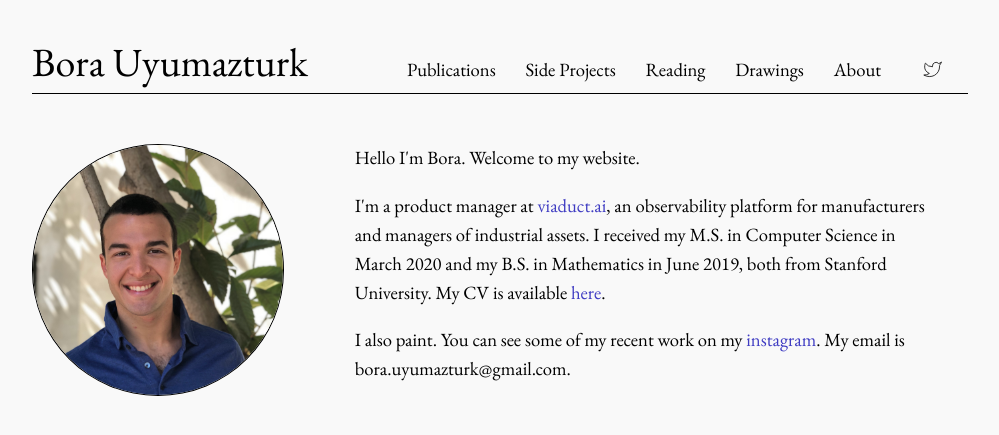
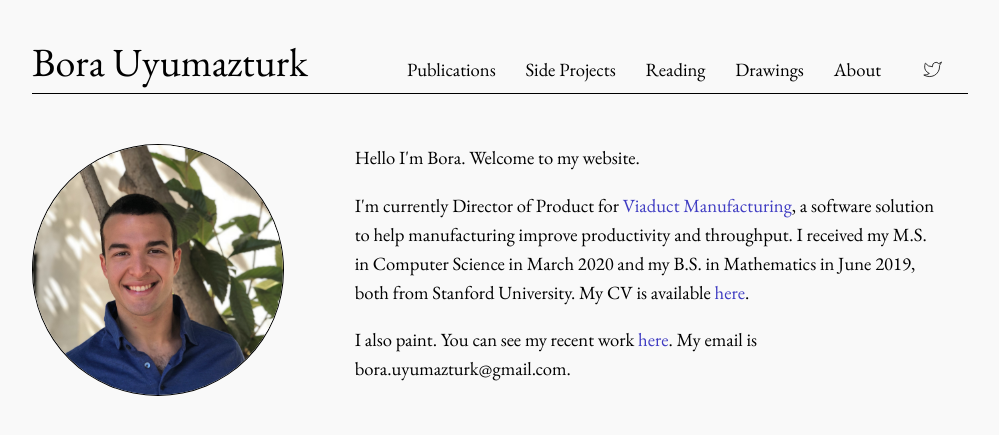
Before and after one commit to bora-uyumazturk/bora-uyumazturk.github.io, a Jekyll site: the page built from index.html, in a window 1280 px wide. Shown: the top 435 px of the page, without its empty margins (140-1139 px from the left). Built offline with Jekyll 4.4.1, drawn with Linux system fonts in a browser that asks for light colours.

Commit message:
Update index.html

```diff
--- a/index.html
+++ b/index.html
@@ -10,11 +10,11 @@ title: About Me
         Hello I'm Bora. Welcome to my website.
       </p>
       <p>
-        I'm a product manager at <a href="https://viaduct.ai" target="_blank">viaduct.ai</a>, an observability platform for manufacturers and managers of industrial assets.
+        I'm currently Director of Product for <a href="https://www.viaduct.ai/for-manufacturing" target="_blank">Viaduct Manufacturing</a>, a software solution to help manufacturing improve productivity and throughput.
         I received my M.S. in Computer Science in March 2020 and my B.S. in Mathematics in June 2019, both from Stanford University. My CV is available <a href="assets/Bora_resume_May_2025.pdf">here</a>.
       </p>
       <p>
-        I also paint. You can see some of my recent work on my <a href="https://www.instagram.com/borauyumazturk/?hl=en">instagram</a>. My email is bora.uyumazturk@gmail.com.
+        I also paint. You can see my recent work <a href="https://www.instagram.com/borauyumazturk/?hl=en">here</a>. My email is bora.uyumazturk@gmail.com.
       </p>
     </div>
   </div>
```
